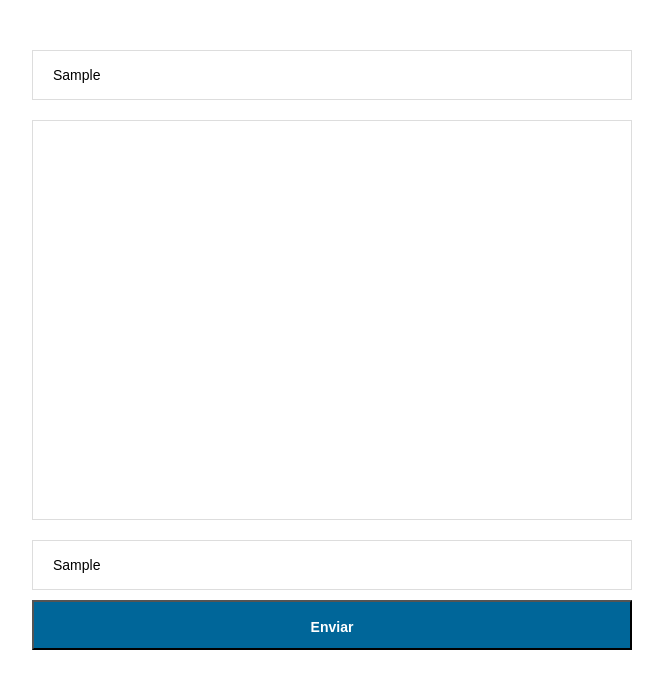
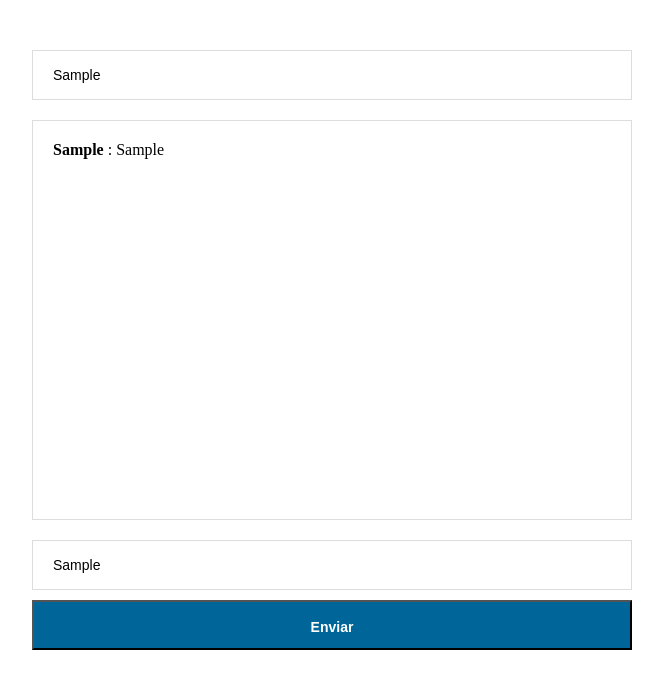
Before and after one commit to RodPin/Real-time-Chat, a React (Create React App) app in the folder client/: page / in a window 1280 px wide. Both pictures are taken after typing "Sample", "Sample" into the empty fields and a click on the button "Enviar". Shown: the top 688 px of the page, without its empty margins (308-971 px from the left). Built offline with nearby package versions, Linux system fonts and the light colour scheme; no server answers.

Commit message:
rendering messages on screen

```diff
--- a/client/src/App.js
+++ b/client/src/App.js
@@ -8,6 +8,7 @@ function App() {
   const [socketIO, setSocketIO] = useState('');
   const [username, setUsername] = useState('');
   const [msg, setMsg] = useState('');
+  const [messages, setMessages] = useState([]);
 
   useEffect(() => {
     setSocketIO(io(ENDPOINT));
@@ -21,8 +22,18 @@ function App() {
         message: msg
       };
 
+      pushMessageToArray(messageObject);
       socketIO.emit('sendMessage', messageObject);
     }
+  }
+
+  function pushMessageToArray(messageObj) {
+    setMessages([
+      ...messages,
+      <div class='message'>
+        <strong> {messageObj.author} </strong>: {messageObj.message}
+      </div>
+    ]);
   }
 
   return (
@@ -34,7 +45,7 @@ function App() {
           placeholder='Digite seu usuario'
           onChange={e => setUsername(e.target.value)}
         />
-        <div className='messages'></div>
+        <div className='messages'>{messages}</div>
         <input type='text' name='message' placeholder='Digite sua mensagem' onChange={e => setMsg(e.target.value)} />
         <button type='submit'>Enviar</button>
       </form>
```
Also changed, not shown: 1 other file (tests, documents, lock files or other folders).
